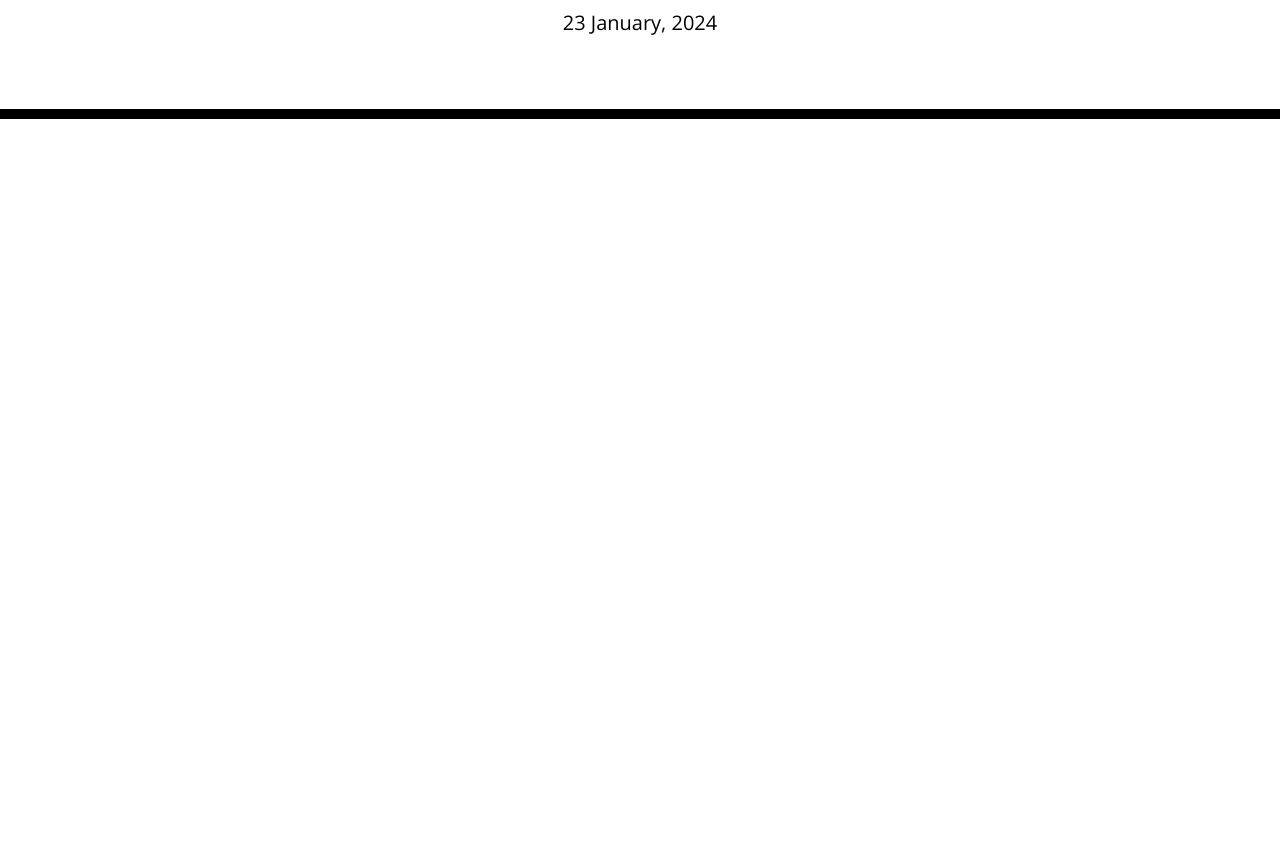
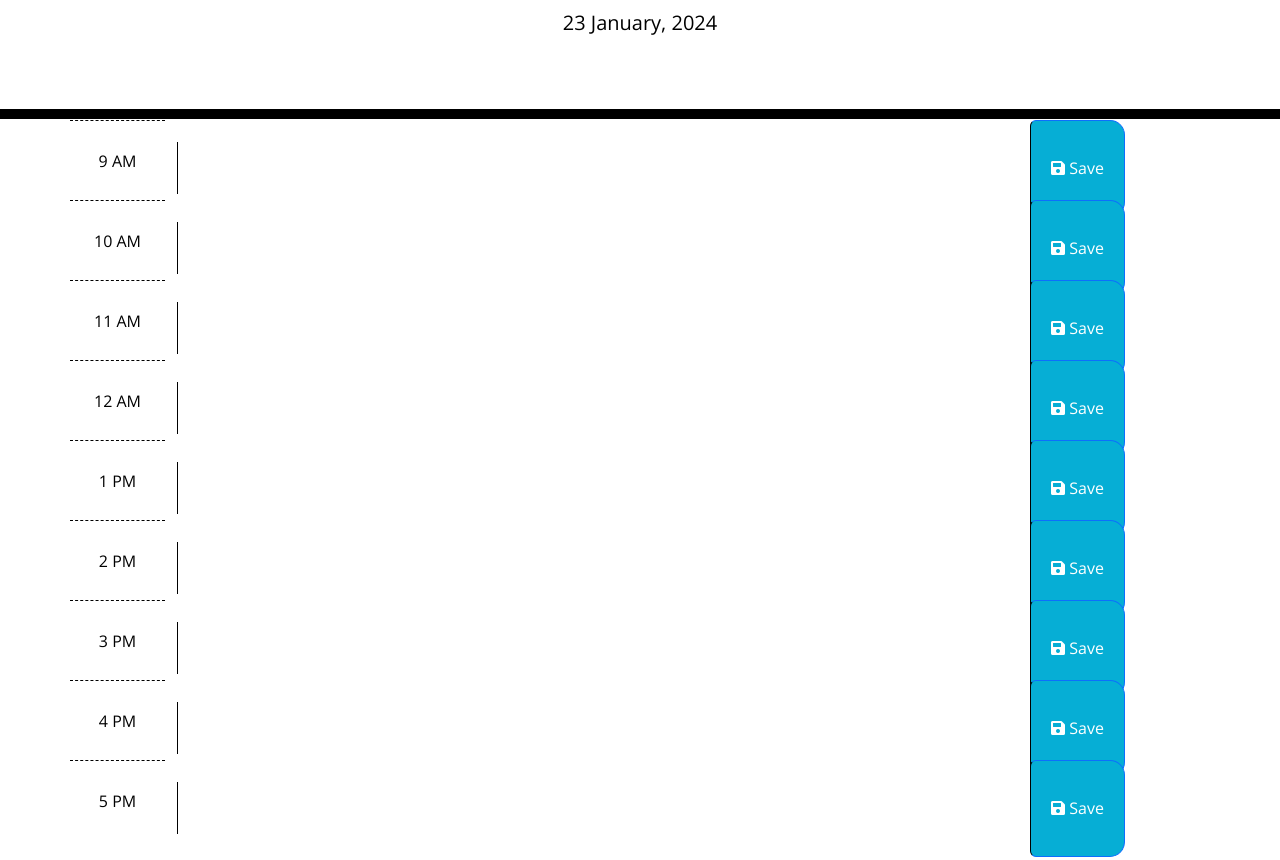
Before and after one commit to aireytf/Work-Day-Scheduler-C7, a plain HTML site: page index.html in a window 1280 px wide. Shown: the part 168-1028 px from the top of the page. Before the commit the page ends 800 px from the top, so only its background shows below. Drawn offline with nearby package versions, Linux system fonts and the light colour scheme.

Commit message:
add timeblocks to html + add initial css styling for event-container class

```diff
--- a/index.html
+++ b/index.html
@@ -32,6 +32,88 @@
     </header>
     <div class="container">
       <!-- Timeblocks go here -->
+      <div class="time-block row">
+        <div class="hour col-md-1">
+          <p>9 AM</p>
+          </div>
+        <div class="event-container col-md-9">
+          <textarea class="event-input" data-hour="9"></textarea>
+        </div>
+        <button class="btn btn-primary saveBtn col-md-1" data-hour="9"><i class="fas fa-save"></i> Save</button>
+      </div>
+      <div class="time-block row">
+        <div class="hour col-md-1">
+          <p>10 AM</p>
+          </div>
+        <div class="event-container col-md-9">
+          <textarea class="event-input" data-hour="10"></textarea>
+        </div>
+        <button class="btn btn-primary saveBtn col-md-1" data-hour="10"><i class="fas fa-save"></i> Save</button>
+      </div>
+      <div class="time-block row">
+        <div class="hour col-md-1">
+          <p>11 AM</p>
+          </div>
+        <div class="event-container col-md-9">
+          <textarea class="event-input" data-hour="11"></textarea>
+        </div>
+        <button class="btn btn-primary saveBtn col-md-1" data-hour="11"><i class="fas fa-save"></i> Save</button>
+      </div>
+      <div class="time-block row">
+        <div class="hour col-md-1">
+          <p>12 AM</p>
+          </div>
+        <div class="event-container col-md-9">
+          <textarea class="event-input" data-hour="12"></textarea>
+        </div>
+        <button class="btn btn-primary saveBtn col-md-1" data-hour="12"><i class="fas fa-save"></i> Save</button>
+      </div>
+      <div class="time-block row">
+        <div class="hour col-md-1">
+          <p>1 PM</p>
+          </div>
+        <div class="event-container col-md-9">
+          <textarea class="event-input" data-hour="13"></textarea>
+        </div>
+        <button class="btn btn-primary saveBtn col-md-1" data-hour="13"><i class="fas fa-save"></i> Save</button>
+      </div>
+      <div class="time-block row">
+        <div class="hour col-md-1">
+          <p>2 PM</p>
+          </div>
+        <div class="event-container col-md-9">
+          <textarea class="event-input" data-hour="14"></textarea>
+        </div>
+        <button class="btn btn-primary saveBtn col-md-1" data-hour="14"><i class="fas fa-save"></i> Save</button>
+      </div>
+      <div class="time-block row">
+        <div class="hour col-md-1">
+          <p>3 PM</p>
+          </div>
+        <div class="event-container col-md-9">
+          <textarea class="event-input" data-hour="15"></textarea>
+        </div>
+        <button class="btn btn-primary saveBtn col-md-1" data-hour="15"><i class="fas fa-save"></i> Save</button>
+      </div>
+      <div class="time-block row">
+        <div class="hour col-md-1">
+          <p>4 PM</p>
+          </div>
+        <div class="event-container col-md-9">
+          <textarea class="event-input" data-hour="16"></textarea>
+        </div>
+        <button class="btn btn-primary saveBtn col-md-1" data-hour="16"><i class="fas fa-save"></i> Save</button>
+      </div>
+      <div class="time-block row">
+        <div class="hour col-md-1">
+          <p>5 PM</p>
+          </div>
+        <div class="event-container col-md-9">
+          <textarea class="event-input" data-hour="17"></textarea>
+        </div>
+        <button class="btn btn-primary saveBtn col-md-1" data-hour="17"><i class="fas fa-save"></i> Save</button>
+      </div>
+
     </div>
 
     <script src="https://cdnjs.cloudflare.com/ajax/libs/jquery/3.2.1/jquery.min.js"></script>
--- a/style.css
+++ b/style.css
@@ -70,3 +70,12 @@ header {
   font-size: 20px;
   transition: all 0.3s ease-in-out;
 }
+
+
+
+/* Styling for the event container */
+.event-container {
+  display: flex;
+  align-items: center;
+  margin-right: 10px; /* Add some spacing to the right of the event area */
+}
```
